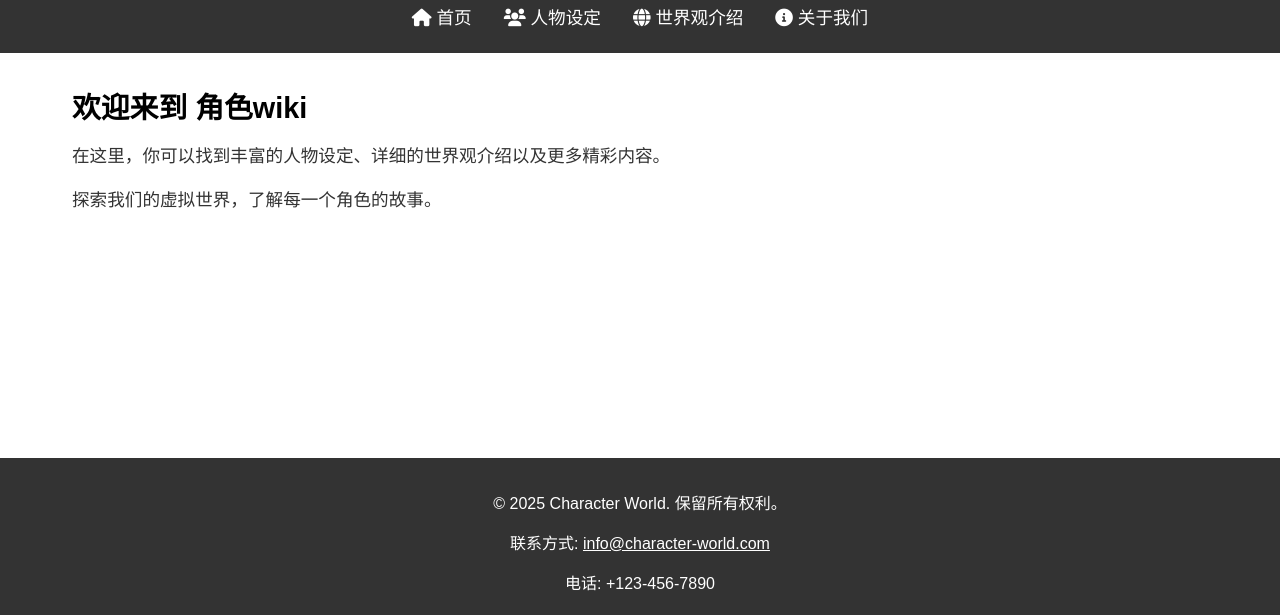
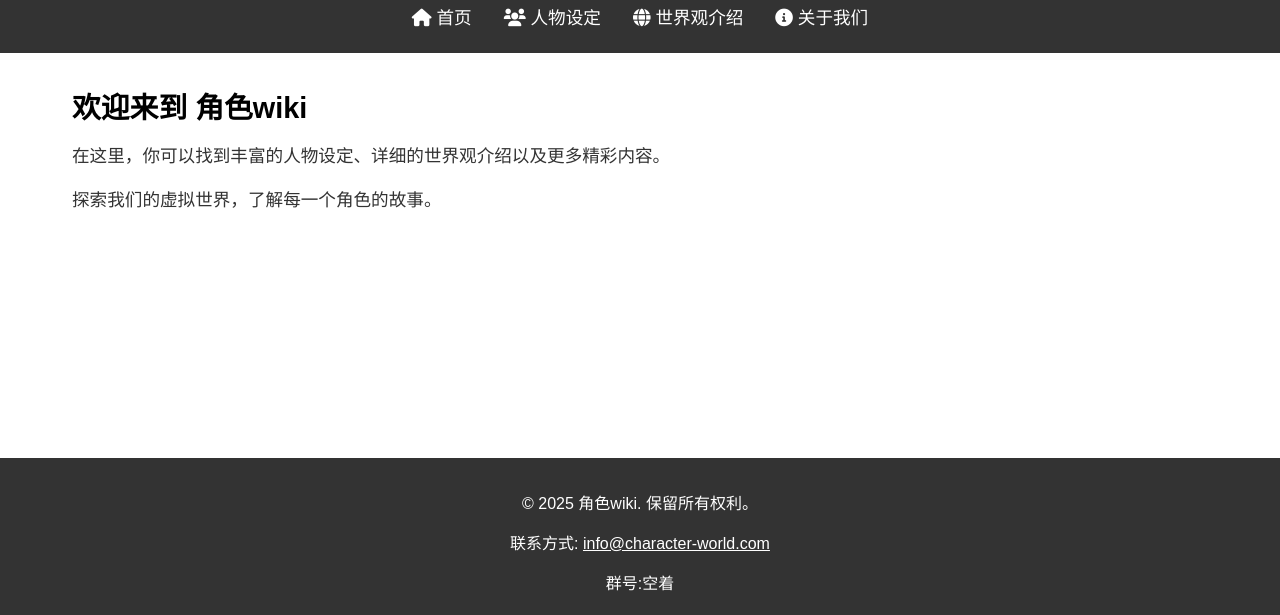
Before and after one commit to AnRa597/AnRa597.github.io, a plain HTML site: page index.html in a window 1280 px wide. Shown: the part 82-697 px from the top of the page. Drawn offline with Linux system fonts and the light colour scheme.

Commit message:
Update index.html

```diff
--- a/index.html
+++ b/index.html
@@ -128,10 +128,10 @@
     </main>
 
     <footer class="footer">
-        <p>© 2025 Character World. 保留所有权利。</p>
+        <p>© 2025 角色wiki. 保留所有权利。</p>
         <div class="contact">
-            <p>联系方式: <a href="mailto:info@character-world.com" style="color: white;">info@character-world.com</a></p>
-            <p>电话: +123-456-7890</p>
+            <p>联系方式: <a href="空着" style="color: white;">info@character-world.com</a></p>
+            <p>群号:空着</p>
         </div>
         <p>关注我们:</p>
         <div class="social-links">
```
